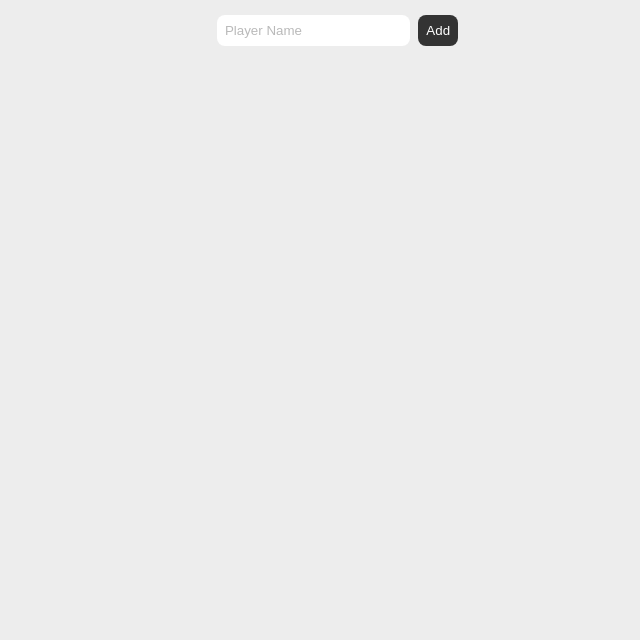
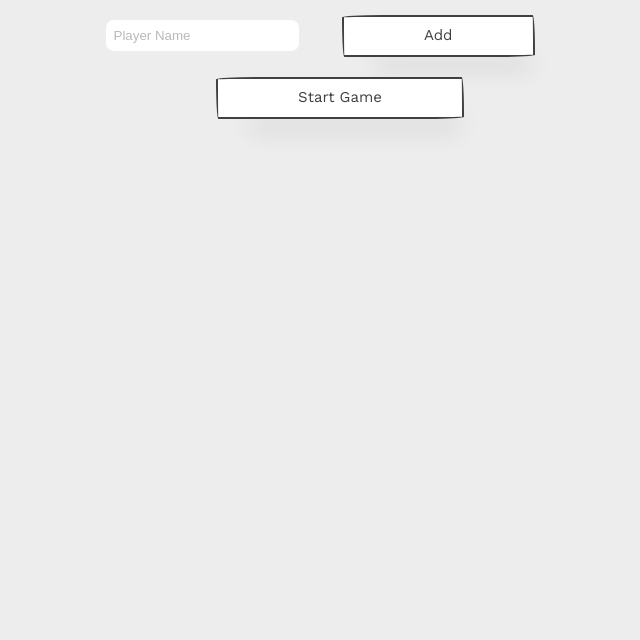
Before and after one commit to nikolliervin/Truth-or-Dare, a plain HTML site: page main.html in a window 1280 px wide. Shown: the part 160-800 px from the top of the page, without its empty margins (300-940 px from the left). Drawn offline with nearby package versions, Linux system fonts and the light colour scheme.

Commit message:
better buttons

```diff
--- a/main.html
+++ b/main.html
@@ -15,12 +15,14 @@
   </head>
   <body>
     <header>
-      <h1>Truth or Dare!</h1>
-      <h2>Enter your player Names:</h2>
-      <input type="text" name="" id="" placeholder="Player Name" />
-      <button class="addBtn">Add</button>
-      <div class="players"></div>
+      <form action="index.html">
+        <h1>Truth or Dare!</h1>
+        <h2>Enter your Names::</h2>
+        <input type="text" name="" id="" placeholder="Player Name" />
+        <button class="selectBtn">Add</button>
+        <div class="players"></div>
+        <button type="submit" class="selectBtn">Start Game</button>
+      </form>
     </header>
-    <section></section>
   </body>
 </html>
--- a/styles.css
+++ b/styles.css
@@ -45,13 +45,53 @@ section{
 .selectBtn{
 margin: 1rem 4rem;
 background-color: #333333;
-color: white;
+color: rgb(255, 255, 255);
 border-radius: 8px;
 padding: .8rem;
 border: none;
 cursor: pointer;
 outline: none;
 }
+.selectBtn {
+    align-self: center;
+    background-color: #fff;
+    background-image: none;
+    background-position: 0 90%;
+    background-repeat: repeat no-repeat;
+    background-size: 4px 3px;
+    border-radius: 15px 225px 255px 15px 15px 255px 225px 15px;
+    border-style: solid;
+    border-width: 2px;
+    box-shadow: rgba(0, 0, 0, .2) 15px 28px 25px -18px;
+    box-sizing: border-box;
+    color: #41403e;
+    cursor: pointer;
+    display: inline-block;
+    font-family: inherit;
+    font-weight: 400;
+    font-size: 1.5rem;
+    line-height: 23px;
+    outline: none;
+    padding: .75rem 8rem;
+    text-decoration: none;
+    transition: all 235ms ease-in-out;
+    border-bottom-left-radius: 15px 255px;
+    border-bottom-right-radius: 225px 15px;
+    border-top-left-radius: 255px 15px;
+    border-top-right-radius: 15px 225px;
+    user-select: none;
+    -webkit-user-select: none;
+    touch-action: manipulation;
+  }
+
+  .selectBtn:hover {
+    box-shadow: rgba(0, 0, 0, .3) 2px 8px 8px -5px;
+    transform: translate3d(0, 2px, 0);
+  }
+
+  .selectBtn:focus {
+    box-shadow: rgba(0, 0, 0, .3) 2px 8px 4px -6px;
+  }
 
 .game__containerHeader{
     display: flex;
```
